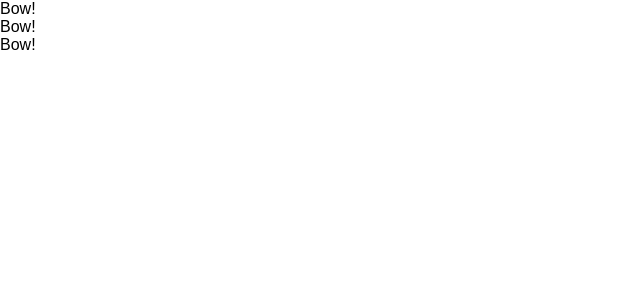
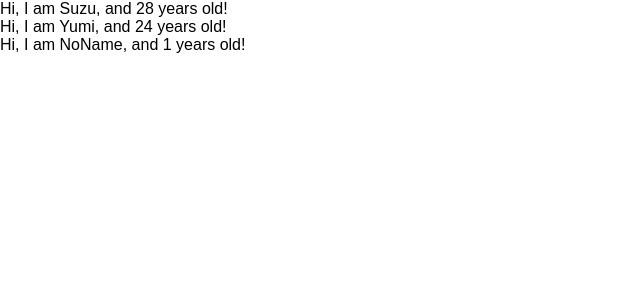
Before and after one commit to SuzuOkumura/udemy-react-redux-crud-application, a React (Create React App) app: page / in a window 1280 px wide. Shown: the top 300 px of the page, without its empty margins (0-640 px from the left). Built offline with nearby package versions, Linux system fonts and the light colour scheme.

Commit message:
learn props

```diff
--- a/src/App.js
+++ b/src/App.js
@@ -1,28 +1,28 @@
 import React from 'react';
 
-// class App extends Component {
-//   render() {
-//     return (
-//       <React.Fragment>
-//         <label htmlFor="bar">bar</label>
-//         <input type="text" onChange={() => {console.log("I am clicked.")}} id="bar" />
-//       </React.Fragment>
-//     )
-//   }
-// }
-
 const App = () => {
+  const profiles = [
+    { name: "Suzu", age: 28 },
+    { name: "Yumi", age: 24 },
+    { name: "NoName" }
+  ]
   return (
     <div>
-      <Dog />
-      <Dog />
-      <Dog />
+      {
+        profiles.map((profile, index) => {
+          return <User name={profile.name} age={profile.age} key={index} />
+        })
+      }
     </div>
   )
 }
 
-const Dog = () => {
-  return <div>Bow!</div>
+const User = (props) => {
+  return <div>Hi, I am {props.name}, and {props.age} years old!</div>
+}
+
+User.defaultProps = {
+  age: 1
 }
 
 export default App;
```
